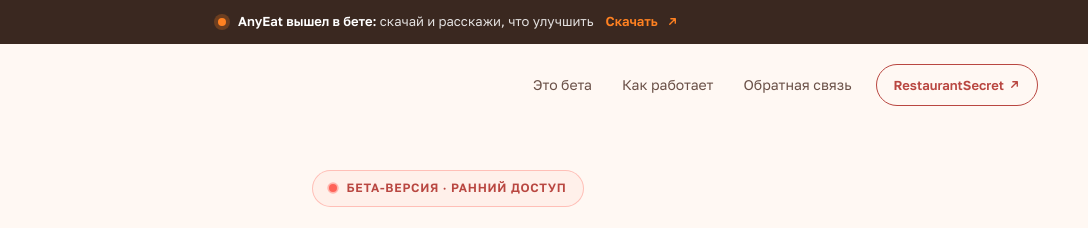
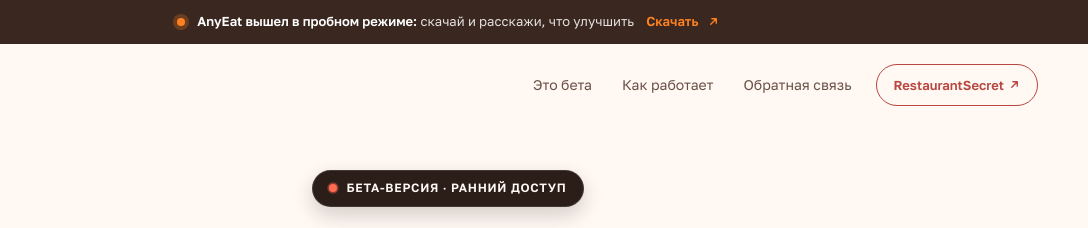
Before and after one commit to dsavastsyan/anyeat-landing, a plain HTML site: page index.html in a window 1280 px wide. Shown: the top 228 px of the page, 192-1280 px from the left. Drawn offline with Linux system fonts and the light colour scheme.

Commit message:
Beta page: dark beta badge, announcement says 'в пробном режиме'
Co-Authored-By: Claude Sonnet 5.5 <noreply@anthropic.com>

```diff
--- a/index.html
+++ b/index.html
@@ -14,7 +14,7 @@
   <body>
     <a class="announce" href="#download">
       <span class="announce__dot" aria-hidden="true"></span>
-      <span><strong>AnyEat вышел в бете:</strong> скачай и расскажи, что улучшить</span>
+      <span><strong>AnyEat вышел в пробном режиме:</strong> скачай и расскажи, что улучшить</span>
       <span class="announce__go">Скачать <svg class="arrow" viewBox="0 0 12 12" width="12" height="12" aria-hidden="true" focusable="false"><path d="M3 9 9 3M4.2 3H9v4.8" fill="none" stroke="currentColor" stroke-width="1.5" stroke-linecap="round" stroke-linejoin="round"/></svg></span>
     </a>
     <header class="site-header">
--- a/styles.css
+++ b/styles.css
@@ -440,8 +440,8 @@ fieldset legend span, .waitlist__form small { color: var(--ink); font-weight: 40
 .hero__actions { justify-content: center; margin-bottom: 14px; }
 .hero__meta { margin: 0; color: var(--muted); font-size: 13px; }
 
-.beta-chip { display: inline-flex; align-items: center; gap: 9px; margin: 0 0 24px; padding: 8px 16px; border: 1px solid rgb(var(--coral-rgb) / .35); border-radius: 99px; background: var(--cream-tint); color: var(--coral-dark); font-size: 12px; font-weight: 600; letter-spacing: .06em; text-transform: uppercase; }
-.beta-chip__dot { width: 8px; height: 8px; border-radius: 50%; background: var(--coral); box-shadow: 0 0 0 0 rgb(var(--coral-rgb) / .5); animation: chip-pulse 2.4s ease-out infinite; }
+.beta-chip { display: inline-flex; align-items: center; gap: 9px; margin: 0 0 24px; padding: 8px 16px; border: 1px solid rgb(255 255 255 / .12); border-radius: 99px; background: var(--ink); color: var(--cream); box-shadow: 0 8px 20px rgb(var(--ink-rgb) / .2); font-size: 12px; font-weight: 600; letter-spacing: .06em; text-transform: uppercase; }
+.beta-chip__dot { width: 8px; height: 8px; border-radius: 50%; background: var(--coral-light); box-shadow: 0 0 0 0 rgb(var(--coral-rgb) / .5); animation: chip-pulse 2.4s ease-out infinite; }
 @keyframes chip-pulse { 0% { box-shadow: 0 0 0 0 rgb(var(--coral-rgb) / .5); } 70%, 100% { box-shadow: 0 0 0 9px rgb(var(--coral-rgb) / 0); } }
 
 /* Store buttons */
```
